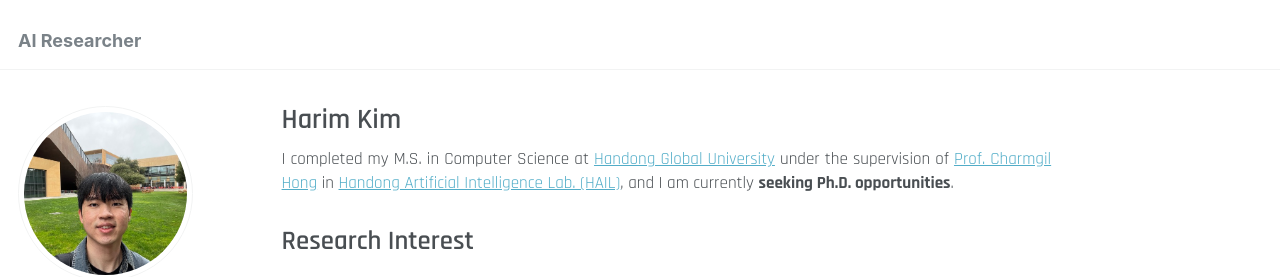
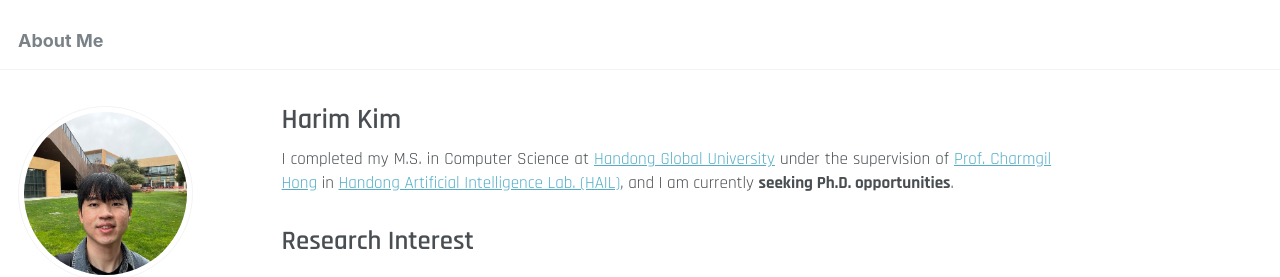
Before and after one commit to hrkim153/hrkim153.github.io, a Jekyll site: the page built from _pages/about.md, in a window 1280 px wide. Shown: the top 277 px of the page. Built offline with Jekyll 4.4.1, drawn with Linux system fonts in a browser that asks for light colours; some web fonts are replaced.

Commit message:
Update _config.yml

```diff
--- a/_config.yml
+++ b/_config.yml
@@ -8,7 +8,7 @@
 
 # Basic Site Settings
 locale                   : "en-US"
-title                    : "AI Researcher"
+title                    : "About Me"
 title_separator          : "-"
 name                     : &name "Harim Kim"
 description              : &description "Prospective PhD Student"
```
